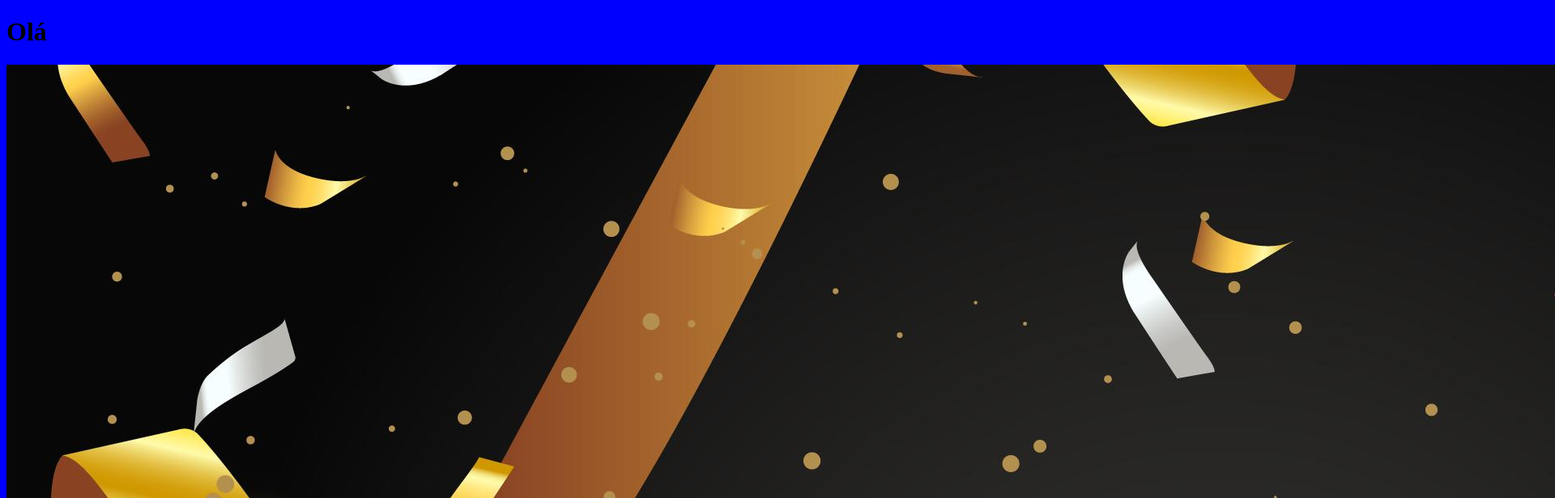
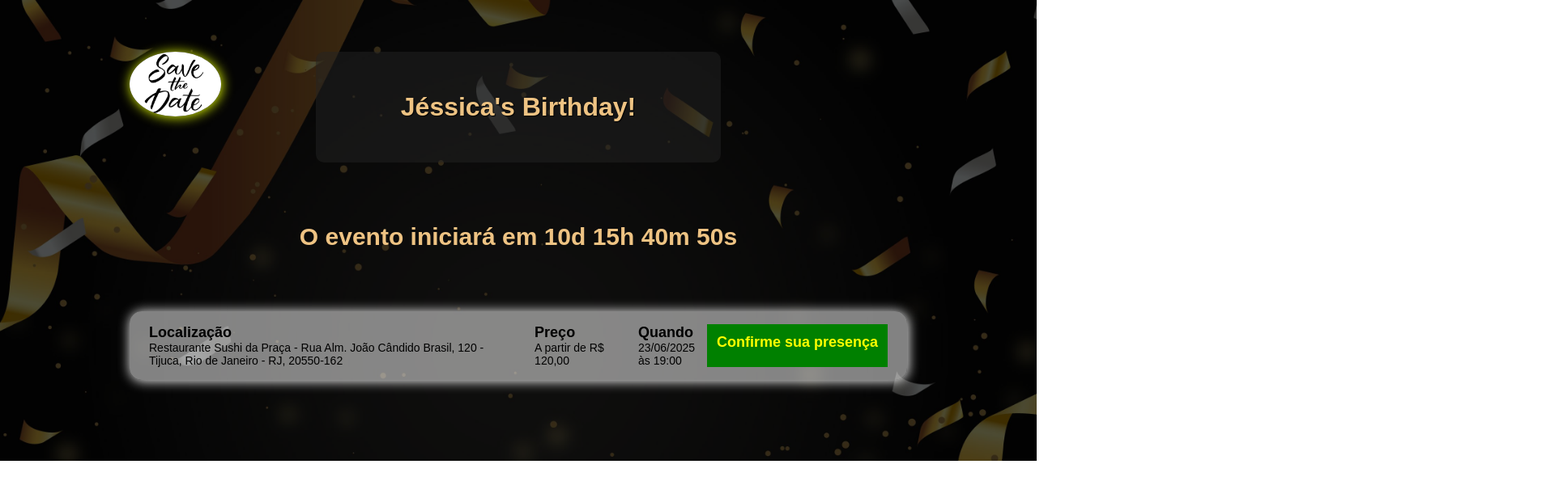
Before and after one commit to ThiagoLopesSantos/save_the_date, a website built with Parcel: page src/index.html in a window 1280 px wide. Shown: the top 616 px of the page at 81% size, 1920 px wide, since content can reach past the window. Built offline with nearby package versions, Linux system fonts and the light colour scheme; a web font is replaced by a local one.

Commit message:
Lançando as estilizações do hero.scss e components

```diff
--- a/src/index.html
+++ b/src/index.html
@@ -3,12 +3,47 @@
 <head>
     <meta charset="UTF-8">
     <meta name="viewport" content="width=device-width, initial-scale=1.0">
-    <title>Save The Date</title>
+    <title>savethedate.com.br</title>
+    <link rel="preconnect" href="https://fonts.googleapis.com">
+    <link rel="preconnect" href="https://fonts.gstatic.com" crossorigin>
+    <link href="https://fonts.googleapis.com/css2?family=Mate+SC&family=Roboto:ital,wght@0,100..900;1,100..900&family=Tektur:wght@400..900&display=swap" rel="stylesheet">
     <link rel="stylesheet" href="styles/main.scss">
+
 </head>
 <body>
-    <h1>Olá</h1>
-    <img src="images/background.jpg" alt="" srcset="">
+    <header class="hero">
+
+        <div class="container">
+            <img class="hero__logo" src="images/logo.jpg" alt="Logo">
+            <h1 class="hero__name">Jéssica's Birthday!</h1>
+            <div class="overlay"></div>
+            <p class="hero__text">
+                O evento iniciará em 10d 15h 40m 50s
+            </p>
+
+            <div class="infos-bar">
+                <ul class="infos-bar__infos">
+                    <li class="infos-bar__infos__item">
+                        <b>Localização</b>
+                        Restaurante Sushi da Praça - Rua Alm. João Cândido Brasil, 120 - Tijuca, Rio de Janeiro - RJ, 20550-162
+                    </li>
+                    <li class="infos-bar__infos__item">
+                        <b>Preço</b>
+                        A partir de R$ 120,00
+                    </li>
+                    <li class="infos-bar__infos__item">
+                        <b>Quando</b>
+                        23/06/2025 às 19:00
+                    </li>
+                </ul>
+                <a class="button button--primary" href="https://wa.me/5521973374727?text=Direto%20do%20site%20Save%20The%20Date:%20%20%20Oi%20Jéssica!%20Eu%20estarei%20presente%20no%20seu%20aniversário!">
+                    Confirme sua presença
+                </a>
+            </div>
+        </div>
+    </header>
+
+
 
     <script src="scripts/main.js"></script>
 </body>
--- /dev/null
+++ b/src/styles/_hero.scss
@@ -0,0 +1,84 @@
+.hero {
+    padding-top: 64px;
+    padding-bottom: 100px;
+    background-image: url(../images/background.jpg);
+    background-repeat: no-repeat;
+    background-size: cover;
+    position: relative;
+
+    .container {
+        position: relative;
+    }
+
+    &::before {
+        position: absolute;
+        top: 0;
+        left: 0;
+        width: 100%;
+        height: 100%;
+        background-color: #000;
+        content: "";
+        opacity: 0.7;
+    }
+
+    &__logo {
+        display: block;
+        position: absolute;
+        box-shadow: 1px 1px 15px #e5ff00;
+        left: 50;
+        top: 30;
+        border-radius: 50%;
+        height: 80px;
+    }
+
+    &__text {
+        font-family: Tektur, Mate SC, Sans-serif;
+        margin-top: 64px;
+        margin-bottom: 64px;
+        font-size: 30px;
+        line-height: 56px;
+        font-weight: 800;
+        text-align: center;
+    }
+
+    &__name {
+        display: flex;
+        text-align: center;
+        justify-content: center;
+        align-items: center;
+        margin: 0 auto;
+        background: rgba(36, 36, 36, 0.486);
+        background-repeat: no-repeat;
+        background-size: cover;
+        text-shadow: 1px 1px 1px #000;
+        max-width: 500px;
+        width: 100%;
+        color: #eec383;
+        padding: 50px;
+        border-radius: 10px;
+        transition: all ease-in-out 1s;
+
+        &:hover {
+            scale: 1.1;
+            box-shadow: 1px 1px 10px #eee;
+            cursor: pointer;
+        }
+    }
+
+    @media (max-width: 768px) {
+        padding: 40px 0;
+
+        &__logo {
+            height: 100px;
+            position:static;
+            margin: 0 auto;
+            margin-bottom: 20px;
+        }
+
+        &__text {
+            font-size: 30px;
+            line-height: 50px;
+            margin: 24px 0;
+        }
+    }
+}
--- /dev/null
+++ b/src/styles/components/_buttons.scss
@@ -0,0 +1,34 @@
+
+
+.button {
+    padding: 12px;
+    font-size: 18px;
+    font-weight: bold;
+    text-decoration: none;
+    text-align: center;
+    font-family: Tektur, Mate SC, Sans-serif;
+    white-space: nowrap;
+
+    &--primary {
+        color: yellow;
+        background-color: green;
+
+        &:hover {
+            background-color: lighten(green, 5%);
+        }
+    }
+
+    @media (max-width: 640px) {
+        display: flex;
+        text-align: center;
+        align-items: center;
+        margin: 0 auto;
+        justify-content: center;
+        width: 100%;
+    }
+
+    @media (max-width: 1024px) {
+        display: flex;
+        align-items: center;
+    }
+}
--- /dev/null
+++ b/src/styles/components/_infos_bar.scss
@@ -0,0 +1,52 @@
+
+
+
+.infos-bar {
+    padding: 16px 24px;
+    box-shadow: 1px 1px 15px #ffffff;
+    border-radius: 15px;
+    background-color: rgba(255, 255, 255, 0.5);
+    display: flex;
+    justify-content: space-between;
+    transition: all ease-in-out 1s;
+
+    &:hover {
+        scale: 1.1;
+        background-color: rgba(255, 255, 255, 0.89);
+        box-shadow: 1px 1px 10px #eee;
+        cursor: pointer;
+    }
+    &__infos {
+        display: flex;
+        gap: 40px;
+
+        &__item {
+            font-size: 14px;
+            color: black;
+
+            b {
+                color: black;
+                font-size: 18px;
+                display: block;
+            }
+        }
+    }
+
+    @media (max-width: 640px) {
+        display: block;
+
+        &__infos {
+            display: block;
+
+            &__item {
+                margin-bottom: 24px;
+            }
+        }
+    }
+
+    @media (max-width: 1024px) {
+        &__infos {
+            gap: 16px;
+        }
+    }
+}
--- a/src/styles/main.scss
+++ b/src/styles/main.scss
@@ -1,3 +1,28 @@
-body {
-    background-color: blue;
+@use "hero";
+@use "./components/infos_bar";
+@use "./components/buttons";
+
+
+* {
+    margin: 0;
+    padding: 0;
+    box-sizing: border-box;
+    font-family: Mate SC, sans-serif;
+    list-style: none;
+    color: #eec383;
 }
+
+.container {
+    max-width: 960px;
+    width: 100%;
+    margin: 0 auto;
+
+    @media (max-width: 640px) {
+        max-width: 80%;
+    }
+
+    @media (max-width: 1024px) {
+        max-width: 90%;
+    }
+
+}
```
Also changed, not shown: src/images/logo.jpg (added).
